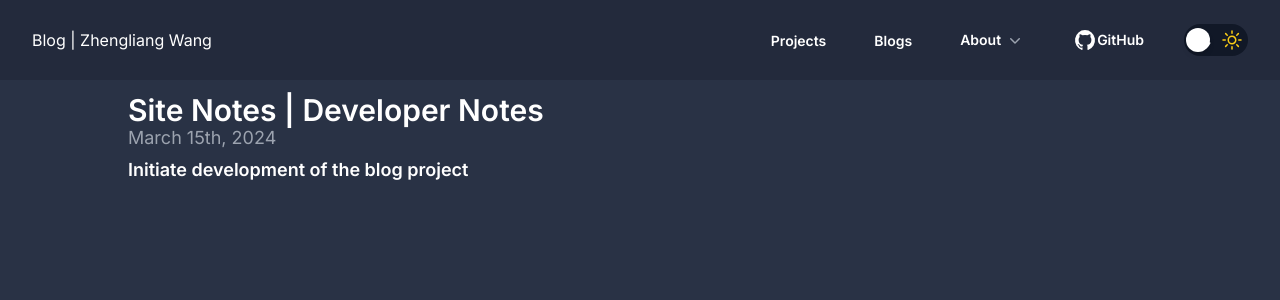
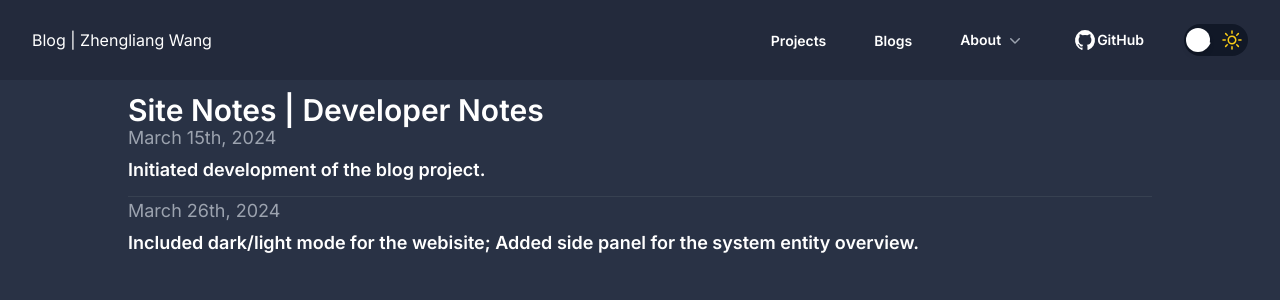
Before and after one commit to pwang1997/zhengliang.facade, a Next.js app: page /site-notes in a window 1280 px wide. Shown: the top 300 px of the page. Built offline with nearby package versions, Linux system fonts and the light colour scheme.

Commit message:
added notes file

```diff
--- a/src/app/site-notes/page.tsx
+++ b/src/app/site-notes/page.tsx
@@ -1,14 +1,21 @@
+import notes from "./site-notes";
 
 export default function Page() {
   return (
     <div className="dark:bg-medium dark:text-white">
       <p className='flex text-3xl font-semibold leading-7 text-gray-900 dark:bg-medium dark:text-white'>Site Notes | Developer Notes</p>
-      <dl className='max-w-md divide-y divide-gray-200 text-gray-900 dark:divide-gray-700 dark:text-white'>
-        <div className='flex flex-col pb-3'>
-          <dt className='mb-1 text-gray-500 md:text-lg dark:text-gray-400'>March 15th, 2024</dt>
-          <dd className='text-lg font-semibold'>Initiate development of the blog project</dd>
-        </div>
-      </dl>
+      <div className='max-w-md divide-y divide-gray-200 text-gray-900 dark:divide-gray-700 dark:text-white  min-w-full'>
+        {
+          notes.map((item: { date: string, text: string }) => {
+            return (
+              <div key={item.date} className='flex flex-col pb-3'>
+                <dt className='mb-1 text-gray-500 md:text-lg dark:text-gray-400'>{item.date}</dt>
+                <dd className='text-lg font-semibold'>{item.text}</dd>
+              </div>
+            )
+          })
+        }
+      </div>
     </div>
   );
 }
--- /dev/null
+++ b/src/app/site-notes/site-notes.ts
@@ -0,0 +1,16 @@
+
+
+const _2024_03_15 = {
+    date : "March 15th, 2024",
+    text: "Initiated development of the blog project."
+}
+const _2024_03_26 = {
+    date : "March 26th, 2024",
+    text: "Included dark/light mode for the webisite; Added side panel for the system entity overview."
+}
+
+
+
+const notes = [_2024_03_15, _2024_03_26];
+
+export default notes;
```
